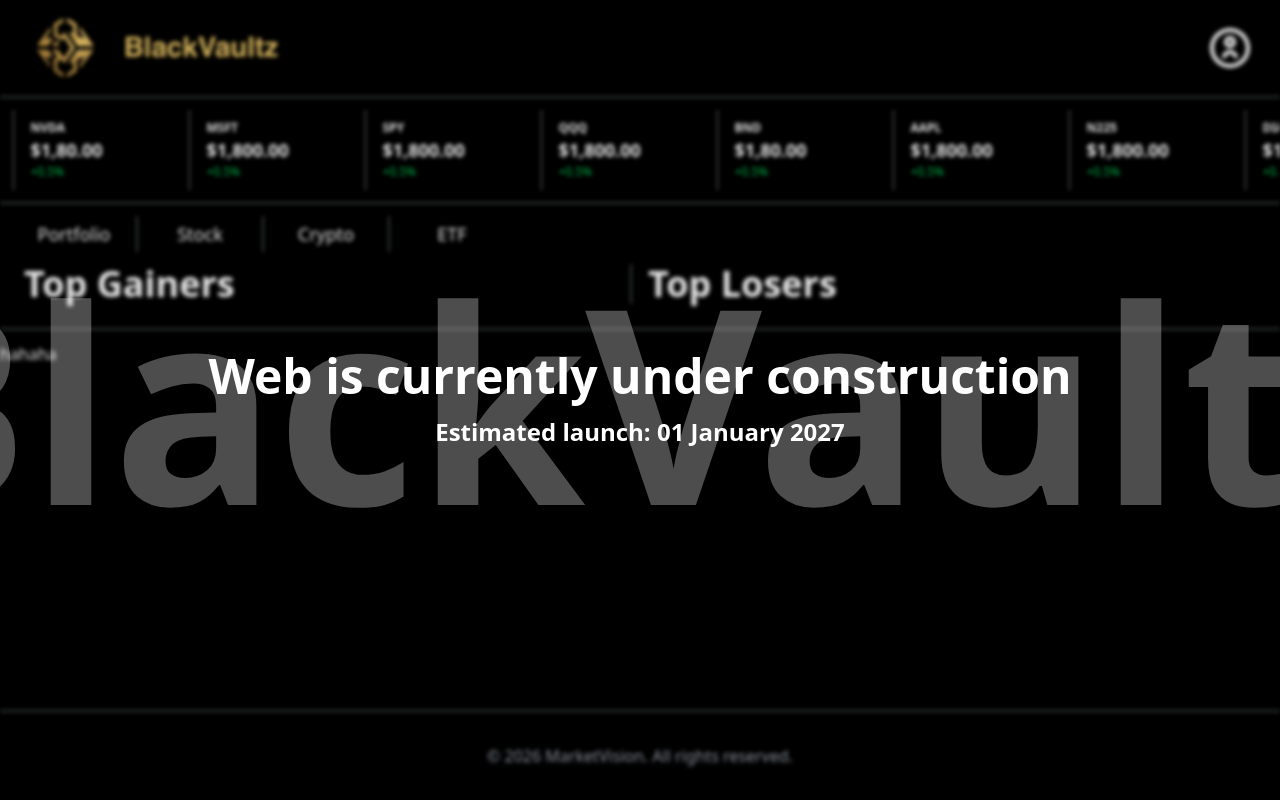
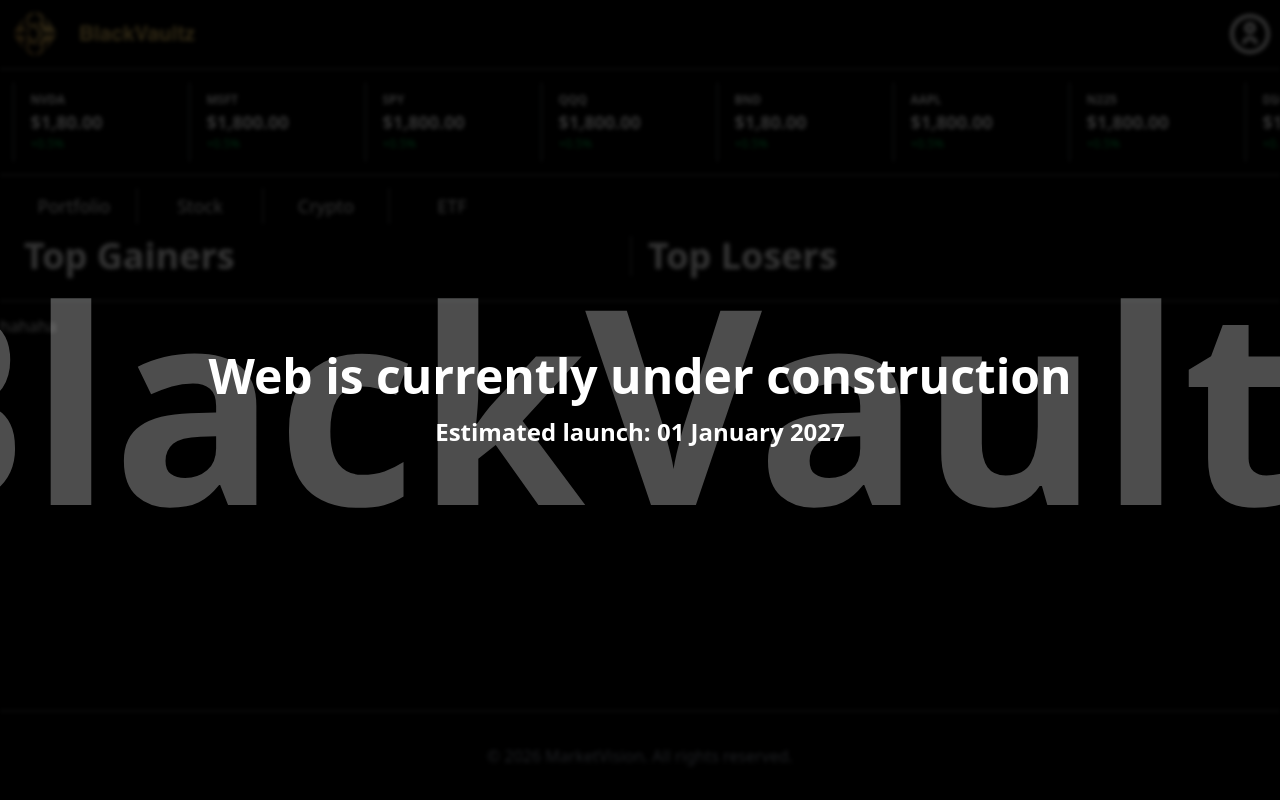
Before and after one commit to trixievicgor/project-one, a React (Vite) app in the folder frontend/: page / in a window 1280 px wide. Built offline with nearby package versions, Linux system fonts and the light colour scheme.

Commit message:
Fix minor issue on layout

```diff
--- a/frontend/src/components/Layout.tsx
+++ b/frontend/src/components/Layout.tsx
@@ -9,7 +9,7 @@ const Layout = ({ children, headerRight }: LayoutProps) => {
   return (
     <div className='relative min-h-screen overflow-hidden bg-black'>
       {/* Maintenence Notice */}
-      {maintenence && <div className='fixed inset-0 z-50 flex flex-col items-center justify-center bg-black/10 text-white text-center px-6'>
+      {maintenence && <div className='fixed inset-0 z-50 flex flex-col items-center justify-center bg-black/80 text-white text-center px-6'>
         <p className='absolute text-[17rem] font-bold text-white/30 select-none pointer-events-none -z-10'>
           BlackVaultz
         </p>
@@ -29,12 +29,12 @@ const Layout = ({ children, headerRight }: LayoutProps) => {
         }`}
       >
         {/* Shared Header */}
-        <nav className='w-full px-6 py-2 flex justify-between items-center border-b-2 border-[#3d4243]'>
+        <nav className='w-full p-1 flex justify-between items-center border-b-2 border-[#3d4243]'>
           <button
             // onClick={() => navigate('/')}
             className='flex items-center justify-center overflow-hidden cursor-pointer'
           >
-            <img src={'/Logo.png'} alt='Logo' className='h-20' />
+            <img src={'/BlackVaultzLogo.png'} alt='Logo' className='h-15' />
           </button>
           {headerRight}
         </nav>
```
Also changed, not shown: frontend/public/BlackVaultzLogo.png (renamed from frontend/public/Logo.png).
